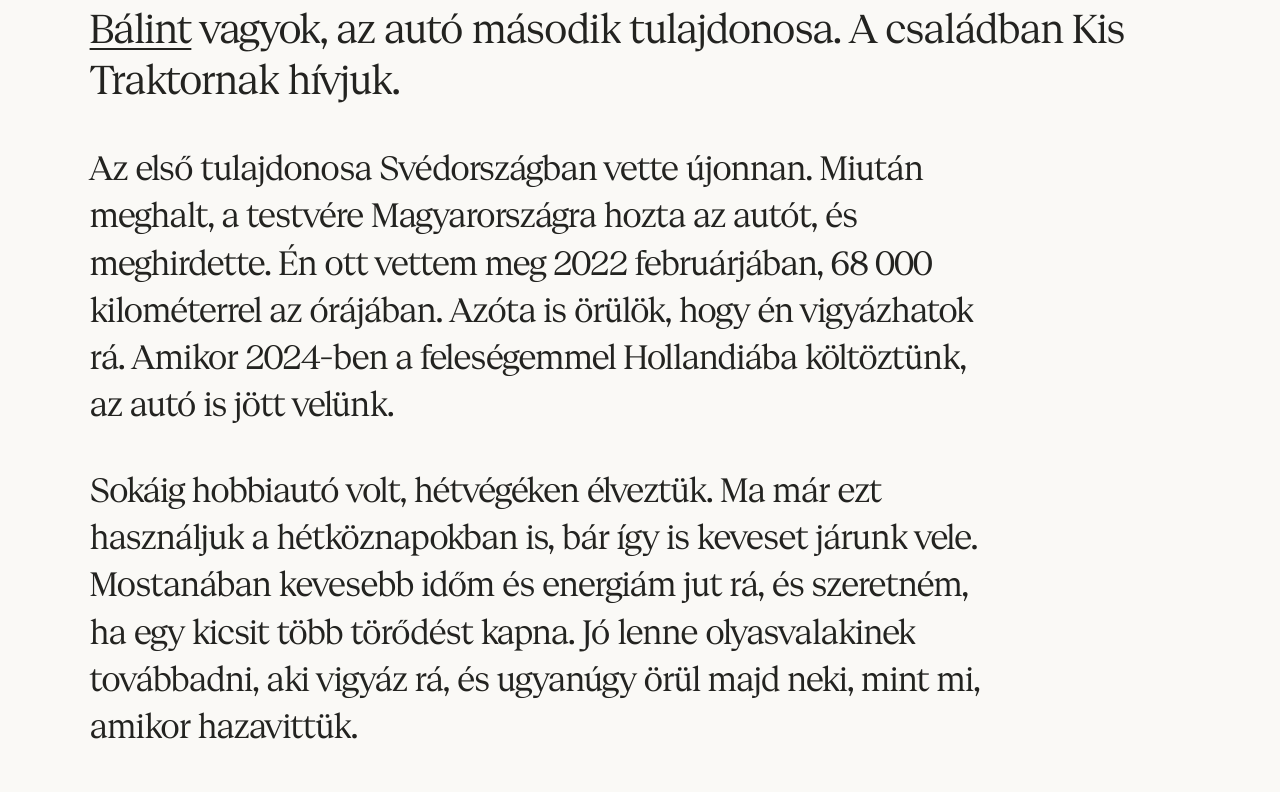
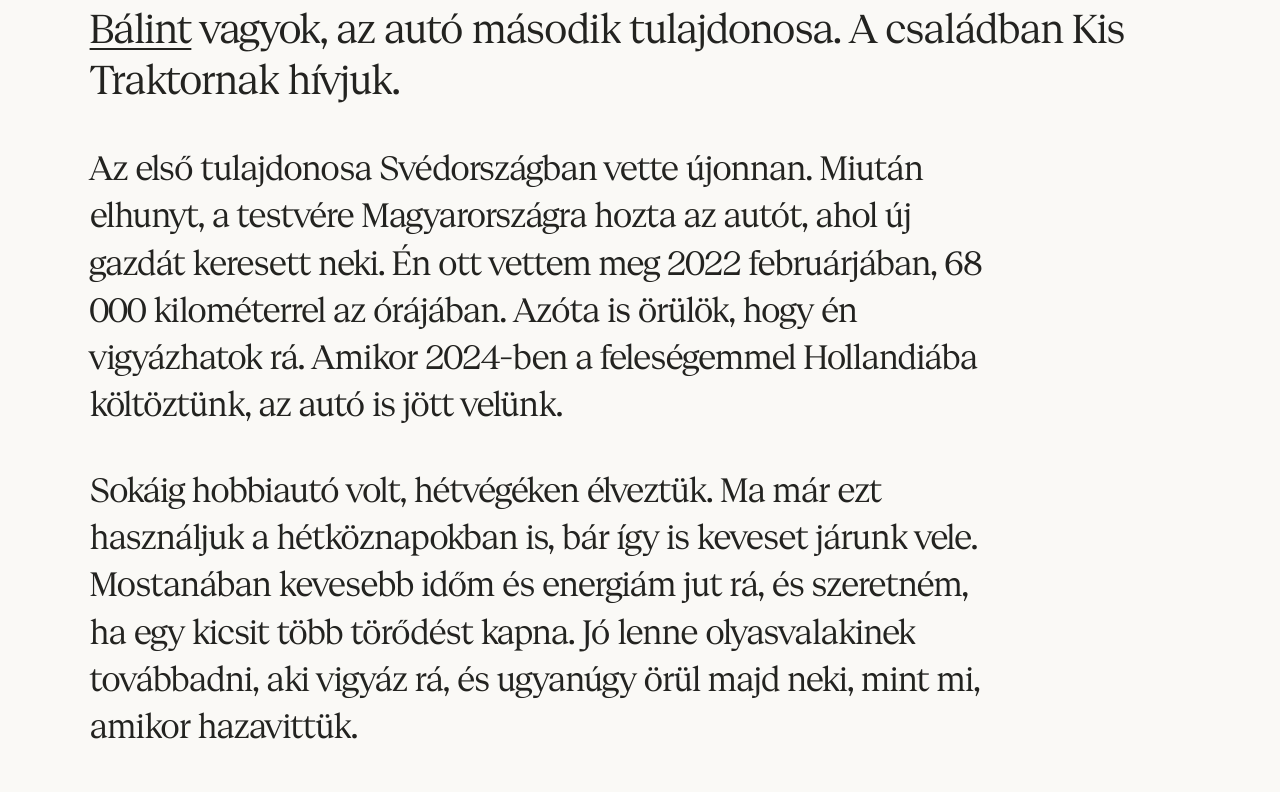
Before and after one commit to balintbrews/kleinetrekker, a plain HTML site: page hu/index.html in a window 1280 px wide. Shown: the part 1403-2195 px from the top of the page. Drawn offline with Linux system fonts and the light colour scheme.

Commit message:
Soften Hungarian ownership story

```diff
--- a/hu/index.html
+++ b/hu/index.html
@@ -406,7 +406,7 @@ OTHER DEALINGS IN THE FONT SOFTWARE.
     </aside>
     <article>
       <p><a href="https://www.linkedin.com/in/balintkleri/" target="_blank" rel="noopener">Bálint</a> vagyok, az autó második tulajdonosa. A családban Kis Traktornak hívjuk.</p>
-      <p>Az első tulajdonosa Svédországban vette újonnan. Miután meghalt, a testvére Magyarországra hozta az autót, és meghirdette. Én ott vettem meg 2022 februárjában, 68 000 kilométerrel az órájában. Azóta is örülök, hogy én vigyázhatok rá. Amikor 2024-ben a feleségemmel Hollandiába költöztünk, az autó is jött velünk.</p>
+      <p>Az első tulajdonosa Svédországban vette újonnan. Miután elhunyt, a testvére Magyarországra hozta az autót, ahol új gazdát keresett neki. Én ott vettem meg 2022 februárjában, 68 000 kilométerrel az órájában. Azóta is örülök, hogy én vigyázhatok rá. Amikor 2024-ben a feleségemmel Hollandiába költöztünk, az autó is jött velünk.</p>
       <p>Sokáig hobbiautó volt, hétvégéken élveztük. Ma már ezt használjuk a hétköznapokban is, bár így is keveset járunk vele. Mostanában kevesebb időm és energiám jut rá, és szeretném, ha egy kicsit több törődést kapna. Jó lenne olyasvalakinek továbbadni, aki vigyáz rá, és ugyanúgy örül majd neki, mint mi, amikor hazavittük.</p>
       <img class="story-photo" src="../mazda-woodland.jpg" width="1920" height="1440" loading="lazy" alt="A piros MX-5 felcsukott fekete keménytetővel egy erdei út mellett.">
       <p>Amikor megvettem, mindkét lökhárítót újrafényezték. A kuplungot a hazai MX-5-ösök körében jól ismert Roadster Service (Lalee) cserélte ki. Amíg az autó Magyarországon volt, minden karbantartást náluk végeztek. Mióta Hollandiában élünk, az MX5sports gondoskodik róla.</p>
```
